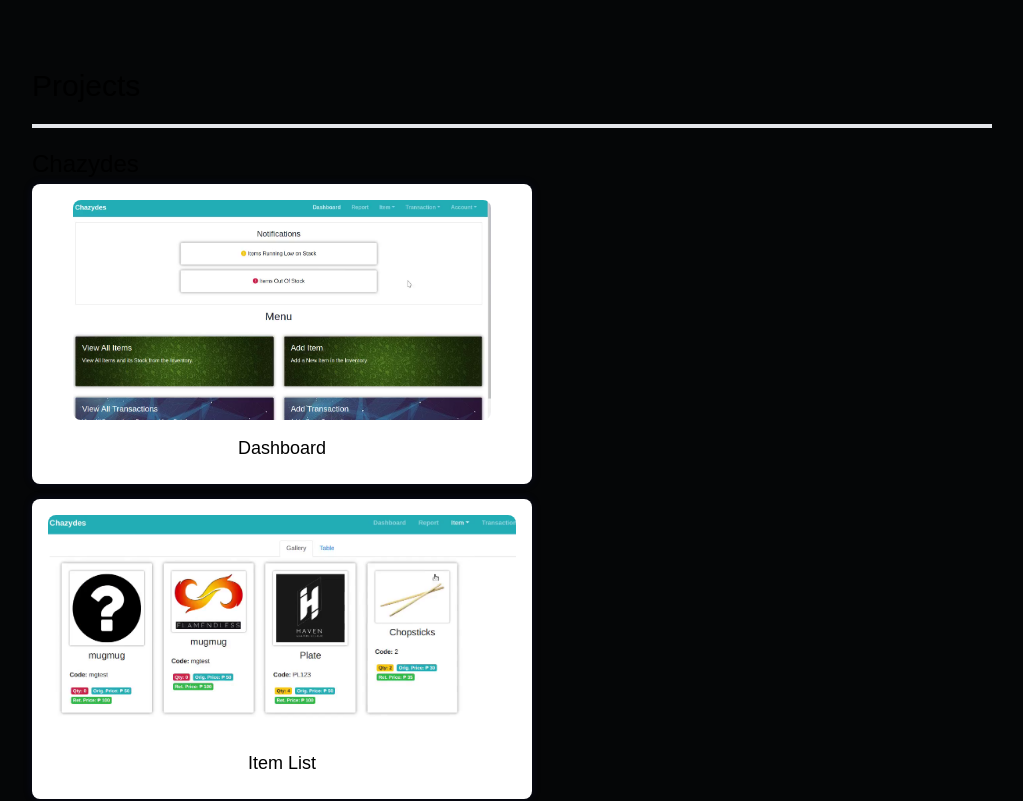
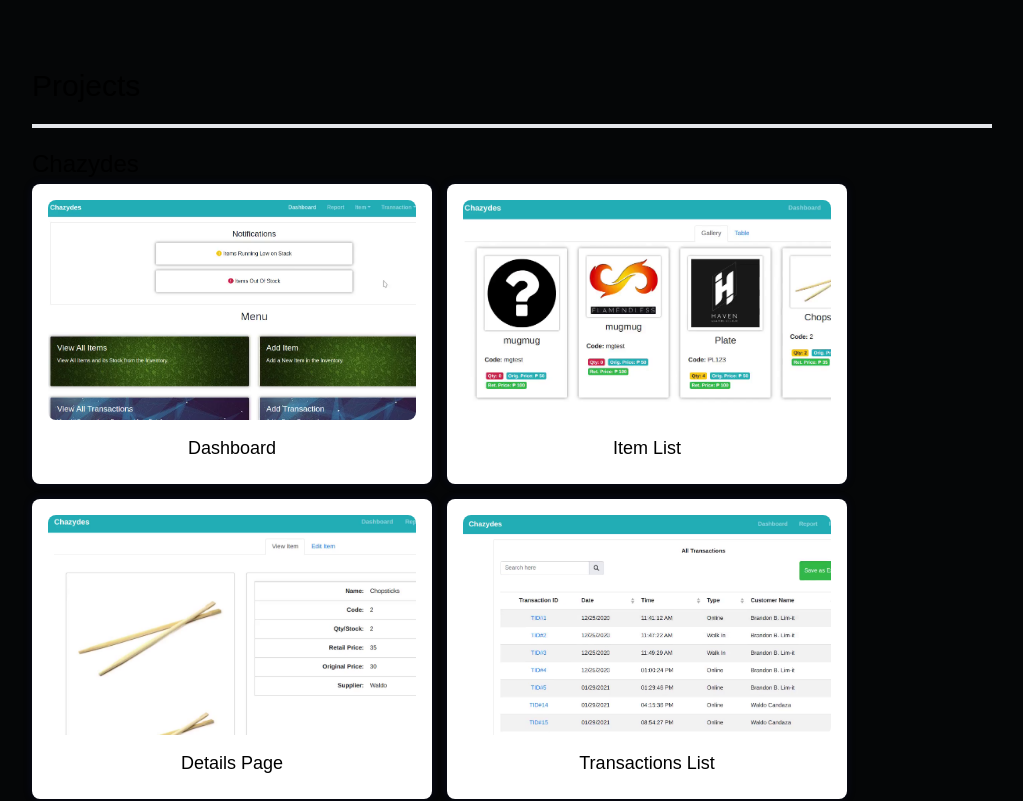
Before and after one commit to wreckingralph06/online-portfolio, a Next.js app: page /sections/ProjectsSection in a window 1280 px wide. Shown: the top 801 px of the page, without its empty margins (128-1151 px from the left). Built offline with nearby package versions, Linux system fonts and the light colour scheme.

Commit message:
Adjusted max width for each grid item from 500px to 400px

```diff
--- a/styles/index.css
+++ b/styles/index.css
@@ -280,7 +280,7 @@
   grid-gap: 15px;
   display: grid;
   gap: 15px;
-  grid-template-columns: repeat(auto-fill,minmax(250px,500px));
+  grid-template-columns: repeat(auto-fill,minmax(250px,400px));
 }
 
 .project-container {
```
